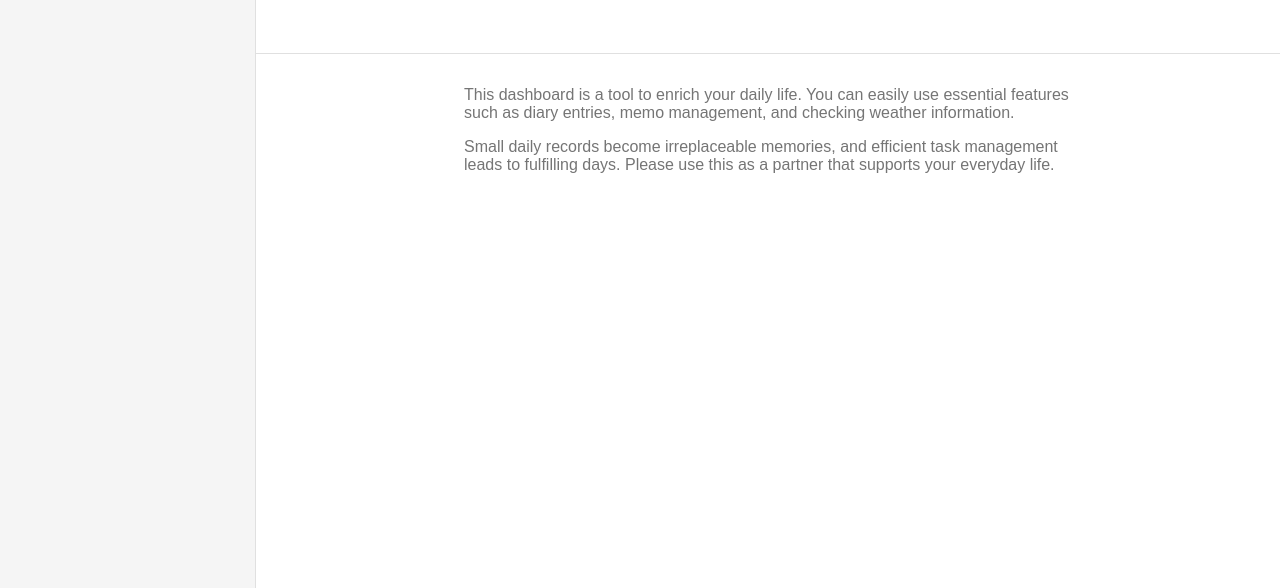
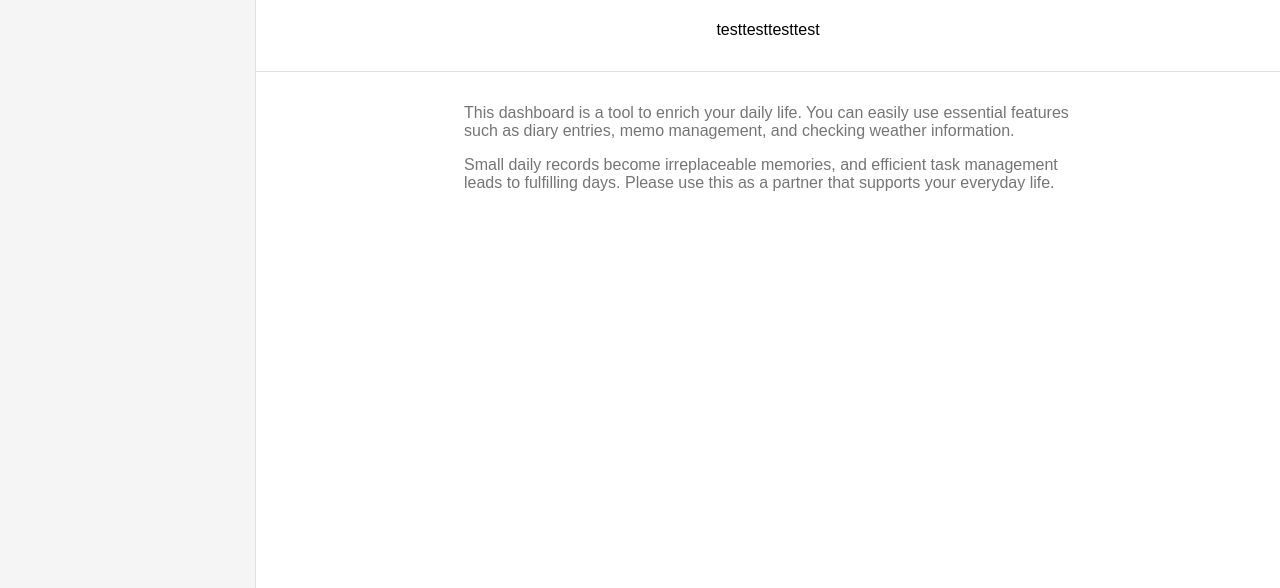
Before and after one commit to minko-des/dashboard_app, a plain HTML site: page index.html in a window 1280 px wide. Shown: the part 212-800 px from the top of the page. Drawn offline with nearby package versions, Linux system fonts and the light colour scheme.

Commit message:
Update index.html

```diff
--- a/index.html
+++ b/index.html
@@ -27,6 +27,7 @@
             </div>
             <h1 class="title">Welcome to Your Personal Dashboard</h1>
             <h2 class="sub-title">Make your daily life more convenient and enjoyable</h2>
+            <p>testtesttesttest</p>
           </header>
           <div class="message">
             <p>This dashboard is a tool to enrich your daily life. You can easily use essential features such as diary entries, memo management, and checking weather information.</p>
```
